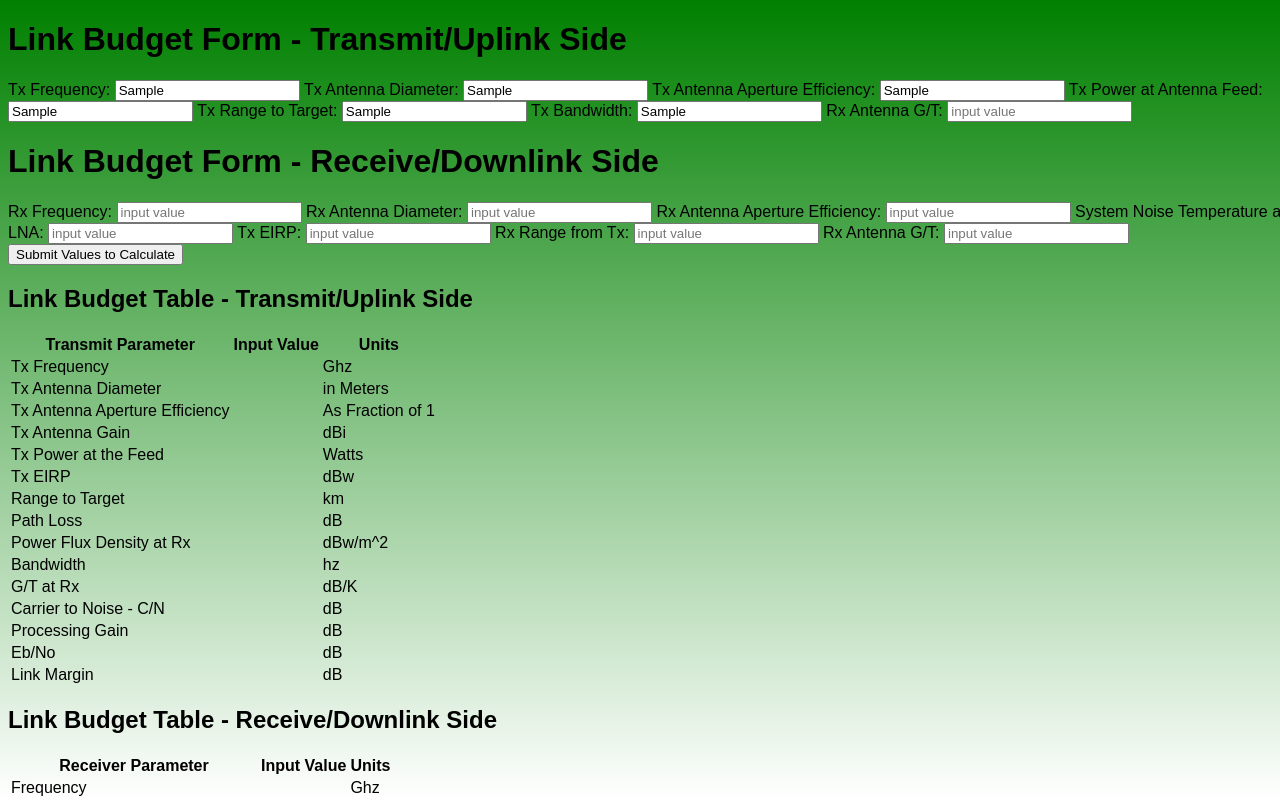
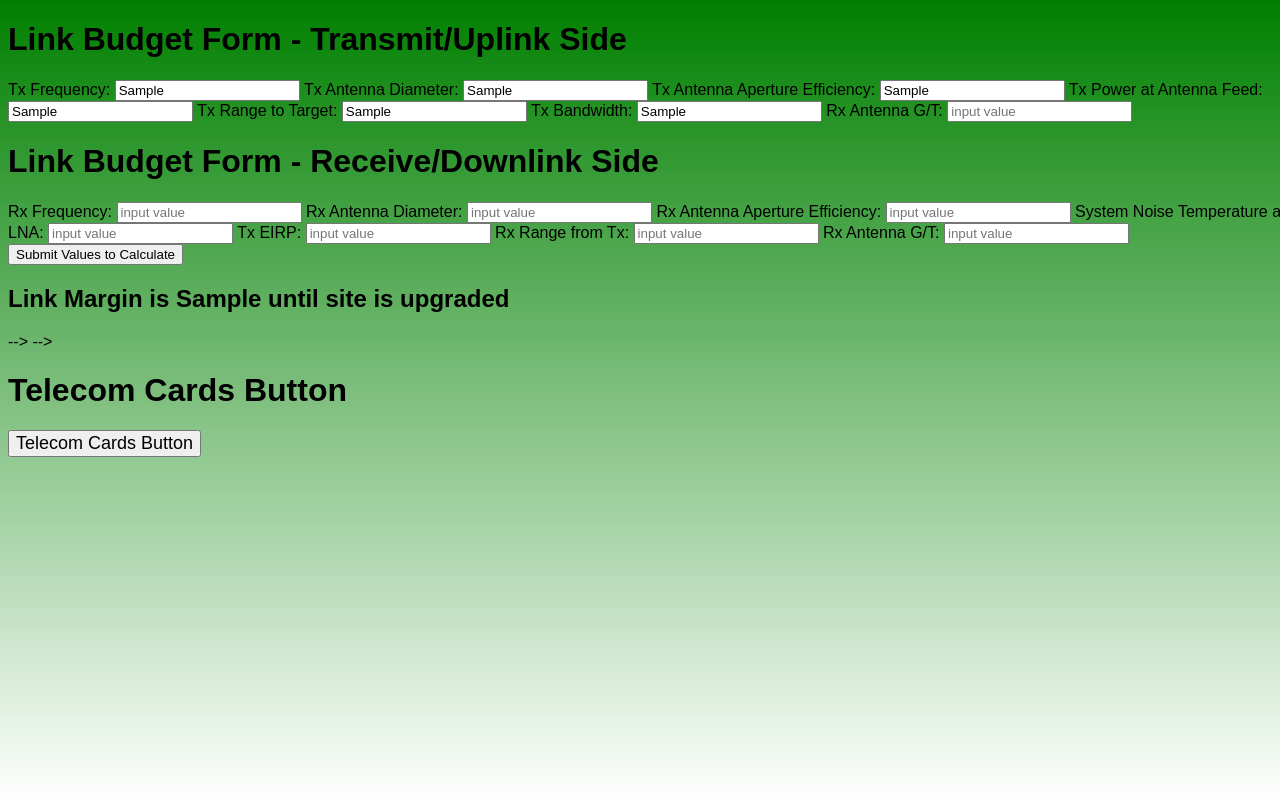
Before and after one commit to Espantalho2017/Flatiron-Phase-1-Project, a website: page index.html in a window 1280 px wide. Both pictures are taken after typing "Sample", "Sample", "Sample", "Sample", "Sample", "Sample" into the empty fields and a click on the input "Submit Values to Calculate". Shown: the top 800 px of the page. Drawn offline with Linux system fonts and the light colour scheme.

Commit message:
Link Margin Calc Placeholder Field added

```diff
--- a/index.html
+++ b/index.html
@@ -75,11 +75,13 @@
 
     <!-- Submit button that "I hope" will save ALL inputs into variable(s) -->
     <input type="submit" value="Submit Values to Calculate">
+    <div id="linkBudgetCalculation"></div>
 
     </form>
 
     <!-- I create the 2 Link Budget Tables (Uplink & Downlink) below -->
-    <h2>Link Budget Table - Transmit/Uplink Side</h2>
+
+    <!-- <h2>Link Budget Table - Transmit/Uplink Side</h2>
     <table>
         <tr>
             <th>Transmit Parameter</th>
@@ -89,7 +91,7 @@
         <tr>
             <td>Tx Frequency</td>
             <!-- you need an input form to accept data here -->
-            <td></td>
+            <!-- <td></td>
             <td>Ghz</td>
         </tr>
         <tr>
@@ -175,7 +177,7 @@
         <tr>
             <td>Frequency</td>
             <!-- you need an input form to accept data here -->
-            <td></td>
+            <!-- <td></td>
             <td>Ghz</td>
         </tr>
         <tr>
@@ -190,7 +192,7 @@
             <td>System Noise Temperature at LNA</td>
             <td></td>
         </tr>
-    </table>
+    </table> --> --> -->
 
 <!-- Adding my button to Fetch and Display Telecom Cards here -->
 
--- a/index.js
+++ b/index.js
@@ -47,6 +47,12 @@ function handleFormSubmit(e) {
     lnaNoiseTemp, txEIRP, rxRange, rxBandwidth) ;
   // this function maybe needs to return values in an array/object
 
+  // below is a holdover until link margin calculations are added
+  // link margin calculations will require multiple functions doing math
+  const linkBudgetCalculation = document.getElementById('linkBudgetCalculation');
+  const h2 = document.createElement('h2');
+    h2.innerText = `Link Margin is ${txFrequency} until site is upgraded` ;
+    linkBudgetCalculation.appendChild(h2);
 }
 
 
```
Also changed, not shown: notes.md (+2 -0 lines).
